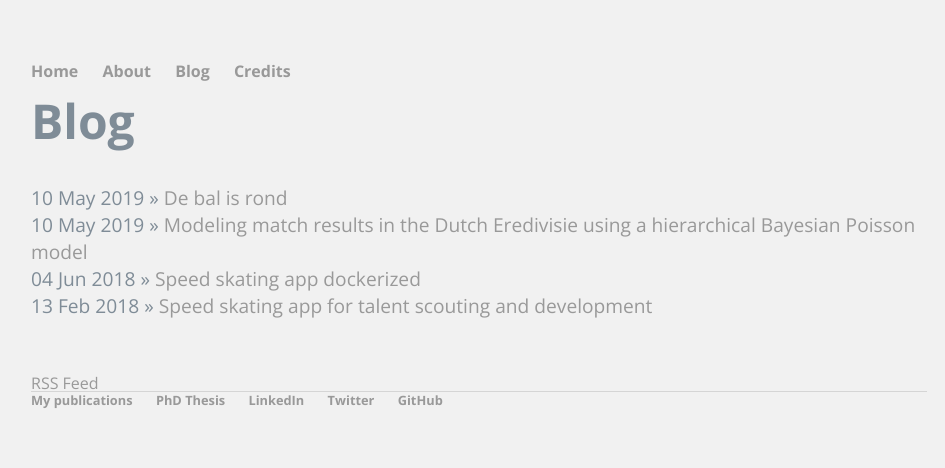
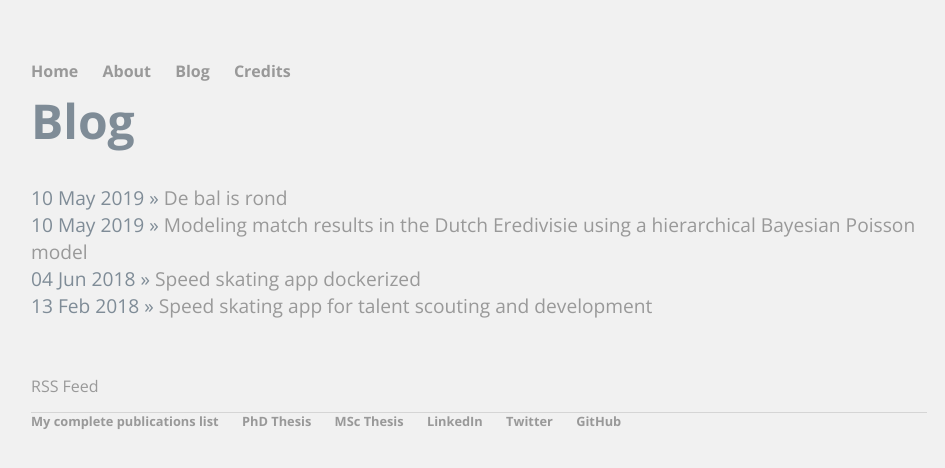
Before and after one commit to pjastam/pjastam.github.io, a Jekyll site: the page built from blog/index.html, in a window 1280 px wide. Shown: the top 468 px of the page, without its empty margins (161-1106 px from the left). Built offline with Jekyll 4.4.1, drawn with Linux system fonts in a browser that asks for light colours; nearby versions of some CDN libraries; some web fonts are replaced; library files that are not in the unit come from our copies.

Commit message:
Update layout & text

```diff
--- a/_layouts/default.html
+++ b/_layouts/default.html
@@ -31,8 +31,9 @@
 			</div><!-- /.container -->
 			<footer>
 	    		<ul>
-	        		<li><a href="http://www.zotero.org/pjastam">My publications</a></li>
+	        		<li><a href="http://www.zotero.org/pjastam">My complete publications list</a></li>
 		        	<li><a href="/phdthesis">PhD Thesis</a></li>
+		        	<li><a href="/mscthesis">MSc Thesis</a></li>
 	        		<li><a href="http://www.linkedin.com/in/pjastam">LinkedIn</a></li>
 					    <li><a href="http://twitter.com/pjastam">Twitter</a></li>
 	        		<li><a href="http://github.com/pjastam">GitHub</a></li>
--- a/blog/index.html
+++ b/blog/index.html
@@ -10,5 +10,4 @@ title: Blog
   {% endfor %}
 
 </ul>
-
-<a href="http://pjastam.github.io/blog/atom.xml">RSS Feed</a>
+<p><a href="http://pjastam.github.io/blog/atom.xml">RSS Feed</a></p>
```
